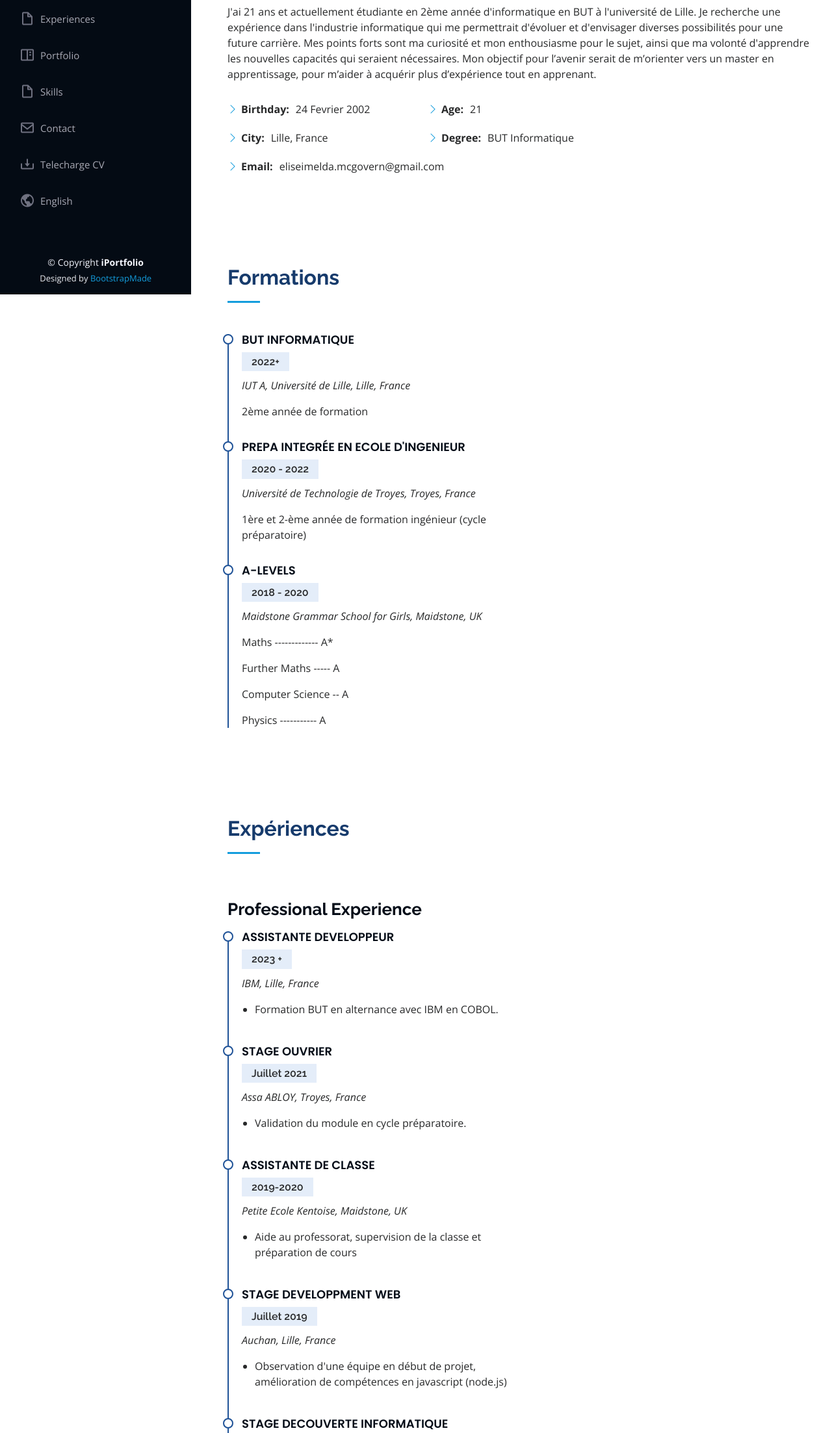
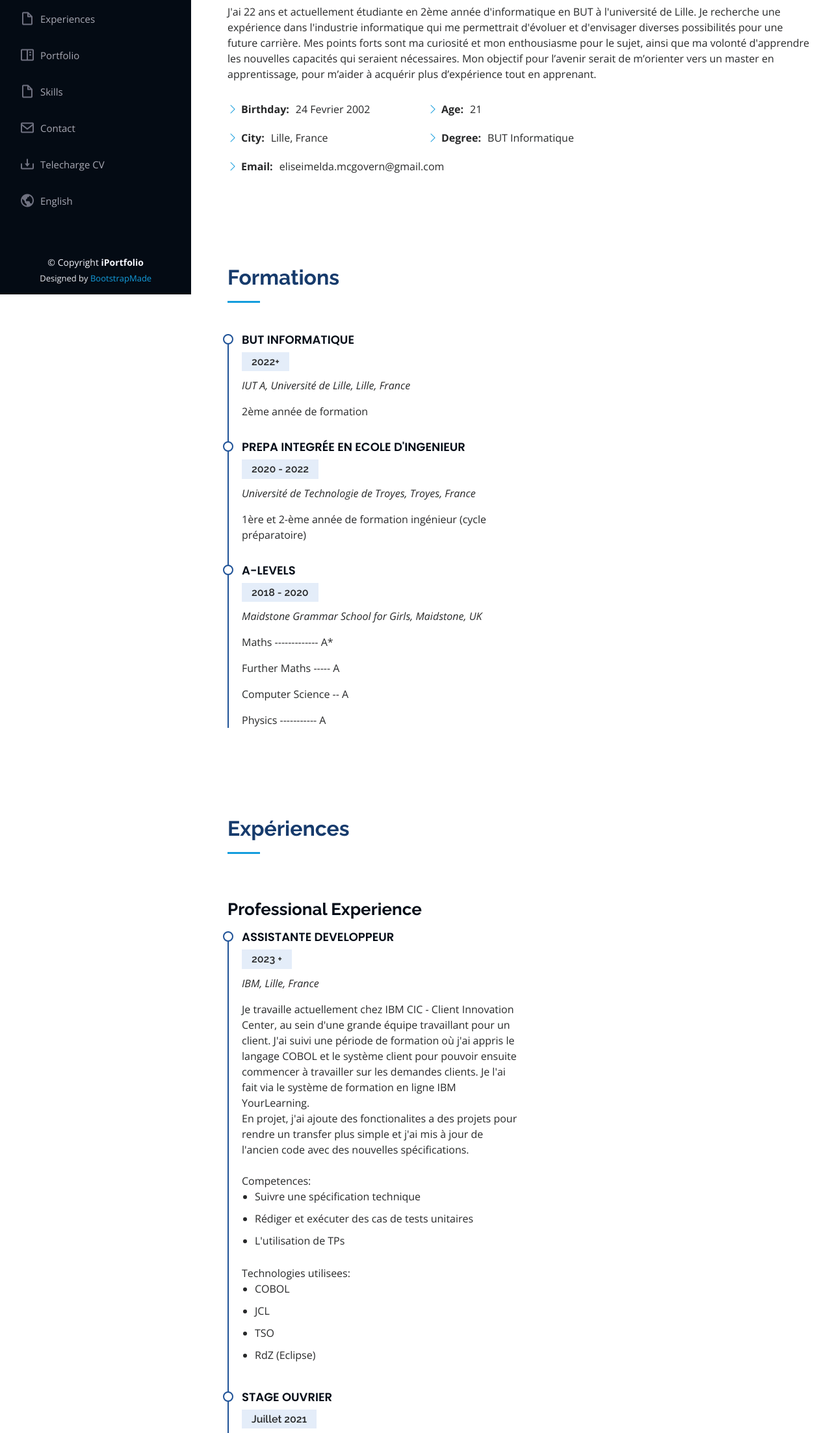
Before and after one commit to minElise/cv_numerique_comm-main, a plain HTML site: page index.html in a window 1280 px wide. Shown: the part 347-2552 px from the top of the page at 65% size. Drawn offline with nearby package versions, Linux system fonts and the light colour scheme.

Commit message:
PPP - IBM 10 phrases

```diff
--- a/index.html
+++ b/index.html
@@ -89,7 +89,7 @@
         <div class="section-title">
           <h2>About</h2>
           <p>
-            J'ai 21 ans et actuellement étudiante en 2ème année d'informatique en BUT à l'université de Lille.
+            J'ai 22 ans et actuellement étudiante en 2ème année d'informatique en BUT à l'université de Lille.
             Je recherche une expérience dans l'industrie informatique qui me permettrait d'évoluer et d'envisager diverses
             possibilités pour une future carrière. Mes points forts sont ma curiosité et mon enthousiasme pour le sujet, ainsi que
             ma volonté d'apprendre les nouvelles capacités qui seraient nécessaires. Mon objectif pour l’avenir serait de m’orienter
@@ -174,8 +174,29 @@
               <h4>Assistante Developpeur</h4>
               <h5>2023 +</h5>
               <p><em>IBM, Lille, France </em></p>
+
+
+              Je travaille actuellement chez IBM CIC - Client Innovation Center, au sein d'une grande équipe travaillant pour un client.
+              J'ai suivi une période de formation où j'ai appris le langage COBOL et le système client pour pouvoir ensuite commencer à
+              travailler sur les demandes clients. Je l'ai fait via le système de formation en ligne IBM YourLearning.
+              <br> En projet, j'ai ajoute des fonctionalites a des projets pour rendre un transfer plus simple et j'ai mis à jour de l'ancien
+              code avec des nouvelles spécifications.
+              <br>
+              <br>
+              Competences:
               <ul>
-                <li>Formation BUT en alternance avec IBM en COBOL.</li>
+                <li>Suivre une spécification technique</li>
+                <li>Rédiger et exécuter des cas de tests unitaires</li>
+                <li>L'utilisation de TPs</li>
+              </ul>
+
+              Technologies utilisees:
+              <ul>
+                <li>COBOL</li>
+                <li>JCL</li>
+                <li>TSO</li>
+                <li>RdZ (Eclipse)</li>
+
               </ul>
             </div>
             <div class="resume-item">
```
Also changed, not shown: index-eng.html (+4 -4 lines).
